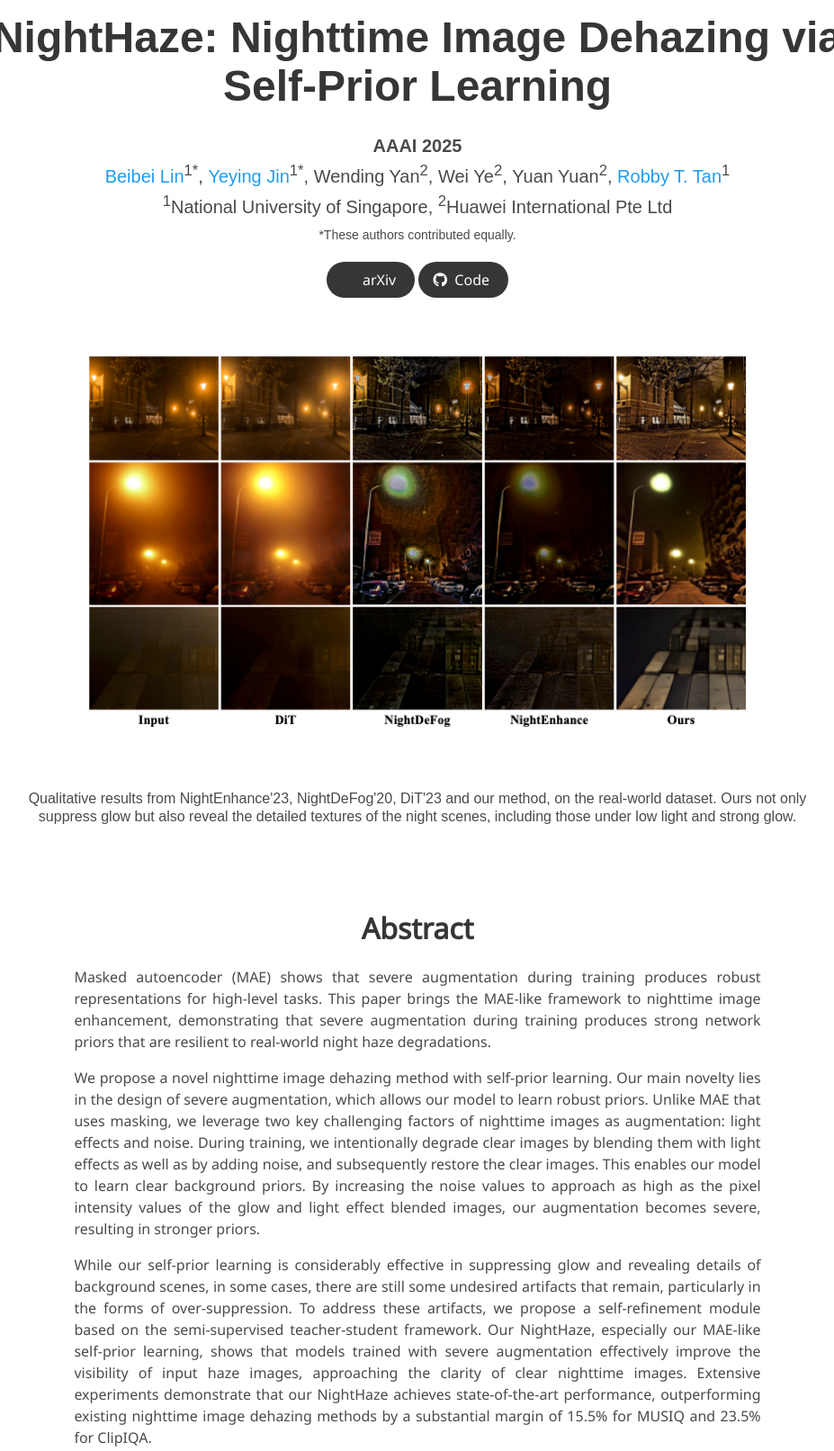
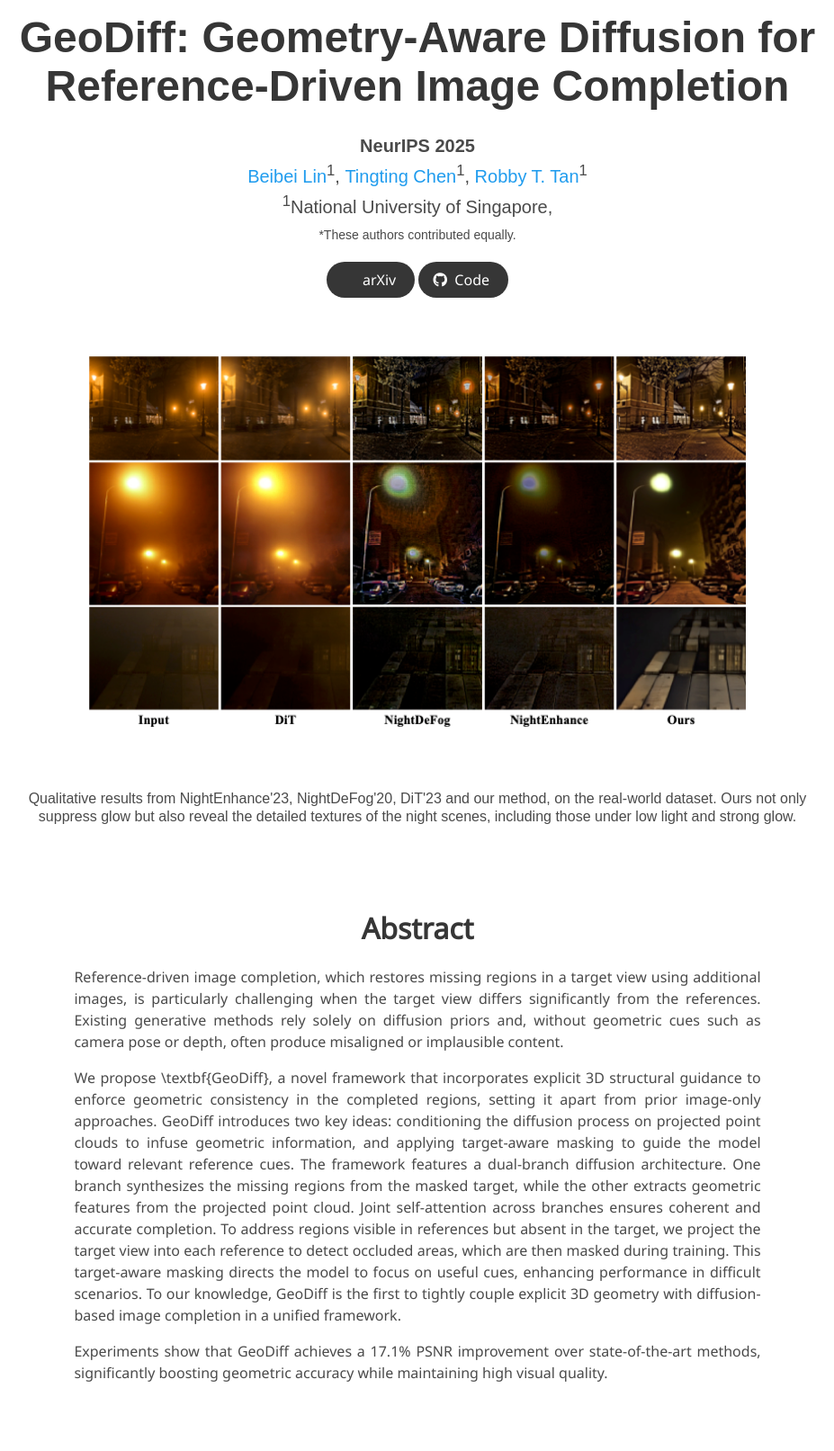
Before and after one commit to bb12346/GeoDiff, a plain HTML site: page index.html in a window 1280 px wide. Shown: the part 33-1646 px from the top of the page at 90% size, without its empty margins (176-1103 px from the left). Drawn offline with nearby package versions, Linux system fonts and the light colour scheme; some icons are missing; a web font is replaced by a local one.

Commit message:
Update index.html

```diff
--- a/index.html
+++ b/index.html
@@ -3,10 +3,10 @@
 <head>
   <meta charset="utf-8">
   <meta name="description"
-        content="NightHaze: Nighttime Image Dehazing via Self-Prior Learning.">
+        content="GeoDiff: Geometry-Aware Diffusion for Reference-Driven Image Completion.">
   <meta name="keywords" content="Nighttime Dehazing, Prior Learning">
   <meta name="viewport" content="width=device-width, initial-scale=1">
-  <title>NightHaze: Nighttime Image Dehazing via Self-Prior Learning</title>
+  <title>GeoDiff: Geometry-Aware Diffusion for Reference-Driven Image Completion</title>
 
   <!-- Global site tag (gtag.js) - Google Analytics -->
   <script async src="https://www.googletagmanager.com/gtag/js?id=G-PYVRSFMDRL"></script>
@@ -88,24 +88,15 @@
     <div class="container is-max-desktop">
       <div class="columns is-centered">
         <div class="column has-text-centered">
-          <h1 class="title is-1 publication-title">NightHaze: Nighttime Image Dehazing via Self-Prior Learning</h1>
+          <h1 class="title is-1 publication-title">GeoDiff: Geometry-Aware Diffusion for Reference-Driven Image Completion</h1>
           <div class="is-size-5 publication-authors">
-            <span class="author-block"><b>AAAI 2025</b></span>
+            <span class="author-block"><b>NeurIPS 2025</b></span>
           </div>
           <div class="is-size-5 publication-authors">
             <span class="author-block">
-              <a href="https://scholar.google.com/citations?user=KyvHam4AAAAJ&hl=en&oi=ao">Beibei Lin</a><sup>1*</sup>,</span>
+              <a href="https://scholar.google.com/citations?user=KyvHam4AAAAJ&hl=en&oi=ao">Beibei Lin</a><sup>1</sup>,</span>
             <span class="author-block">
-              <a href="https://scholar.google.com/citations?user=Z8PYhA4AAAAJ&hl=en&oi=ao">Yeying Jin</a><sup>1*</sup>,
-            </span>
-            <span class="author-block">
-              Wending Yan<sup>2</sup>,
-            </span>
-            <span class="author-block">
-              Wei Ye<sup>2</sup>,
-            </span>
-            <span class="author-block">
-              Yuan Yuan<sup>2</sup>,
+              <a href="https://scholar.google.com/citations?user=v6rq6UsAAAAJ&hl=en&oi=ao">Tingting Chen</a><sup>1</sup>,
             </span>
             <span class="author-block">
               <a href="https://scholar.google.com/citations?user=MOD0gv4AAAAJ&hl=en">Robby T. Tan</a><sup>1</sup>
@@ -114,7 +105,6 @@
 
           <div class="is-size-5 publication-authors">
             <span class="author-block"><sup>1</sup>National University of Singapore,</span>
-            <span class="author-block"><sup>2</sup>Huawei International Pte Ltd</span>
           </div>
 
           <div class="is-size-5 publication-authors">
@@ -209,22 +199,20 @@
         <h2 class="title is-3">Abstract</h2>
         <div class="content has-text-justified">
           <p>
-            Masked autoencoder (MAE) shows that severe augmentation during training produces robust representations for high-level tasks.
-            This paper brings the MAE-like framework to nighttime image enhancement, demonstrating that severe augmentation during training produces strong network priors that are resilient to real-world night haze degradations.
+            Reference-driven image completion, which restores missing regions in a target view using additional images, is particularly challenging when the target view differs significantly from the references.
+            Existing generative methods rely solely on diffusion priors and, without geometric cues such as camera pose or depth, often produce misaligned or implausible content.
           </p>
           <p>
-            We propose a novel nighttime image dehazing method with self-prior learning.
-            Our main novelty lies in the design of severe augmentation, which allows our model to learn robust priors.
-            Unlike MAE that uses masking, we leverage two key challenging factors of nighttime images as augmentation: light effects and noise.
-            During training, we intentionally degrade clear images by blending them with light effects as well as by adding noise, and subsequently restore the clear images.
-            This enables our model to learn clear background priors.
-            By increasing the noise values to approach as high as the pixel intensity values of the glow and light effect blended images, our augmentation becomes severe, resulting in stronger priors.
+            We propose \textbf{GeoDiff}, a novel framework that incorporates explicit 3D structural guidance to enforce geometric consistency in the completed regions, setting it apart from prior image-only approaches.
+            GeoDiff introduces two key ideas: conditioning the diffusion process on projected point clouds to infuse geometric information, and applying target-aware masking to guide the model toward relevant reference cues.
+            The framework features a dual-branch diffusion architecture. One branch synthesizes the missing regions from the masked target, while the other extracts geometric features from the projected point cloud.
+            Joint self-attention across branches ensures coherent and accurate completion.
+            To address regions visible in references but absent in the target, we project the target view into each reference to detect occluded areas, which are then masked during training.
+            This target-aware masking directs the model to focus on useful cues, enhancing performance in difficult scenarios.
+            To our knowledge, GeoDiff is the first to tightly couple explicit 3D geometry with diffusion-based image completion in a unified framework.
           </p>
           <p>
-            While our self-prior learning is considerably effective in suppressing glow and revealing details of background scenes, in some cases, there are still some undesired artifacts that remain, particularly in the forms of over-suppression.
-            To address these artifacts, we propose a self-refinement module based on the semi-supervised teacher-student framework.
-            Our NightHaze, especially our MAE-like self-prior learning, shows that models trained with severe augmentation effectively improve the visibility of input haze images, approaching the clarity of clear nighttime images.
-            Extensive experiments demonstrate that our NightHaze achieves state-of-the-art performance, outperforming existing nighttime image dehazing methods by a substantial margin of 15.5% for MUSIQ and 23.5% for ClipIQA.
+            Experiments show that GeoDiff achieves a 17.1% PSNR improvement over state-of-the-art methods, significantly boosting geometric accuracy while maintaining high visual quality.
           </p>
 
         </div>
```
